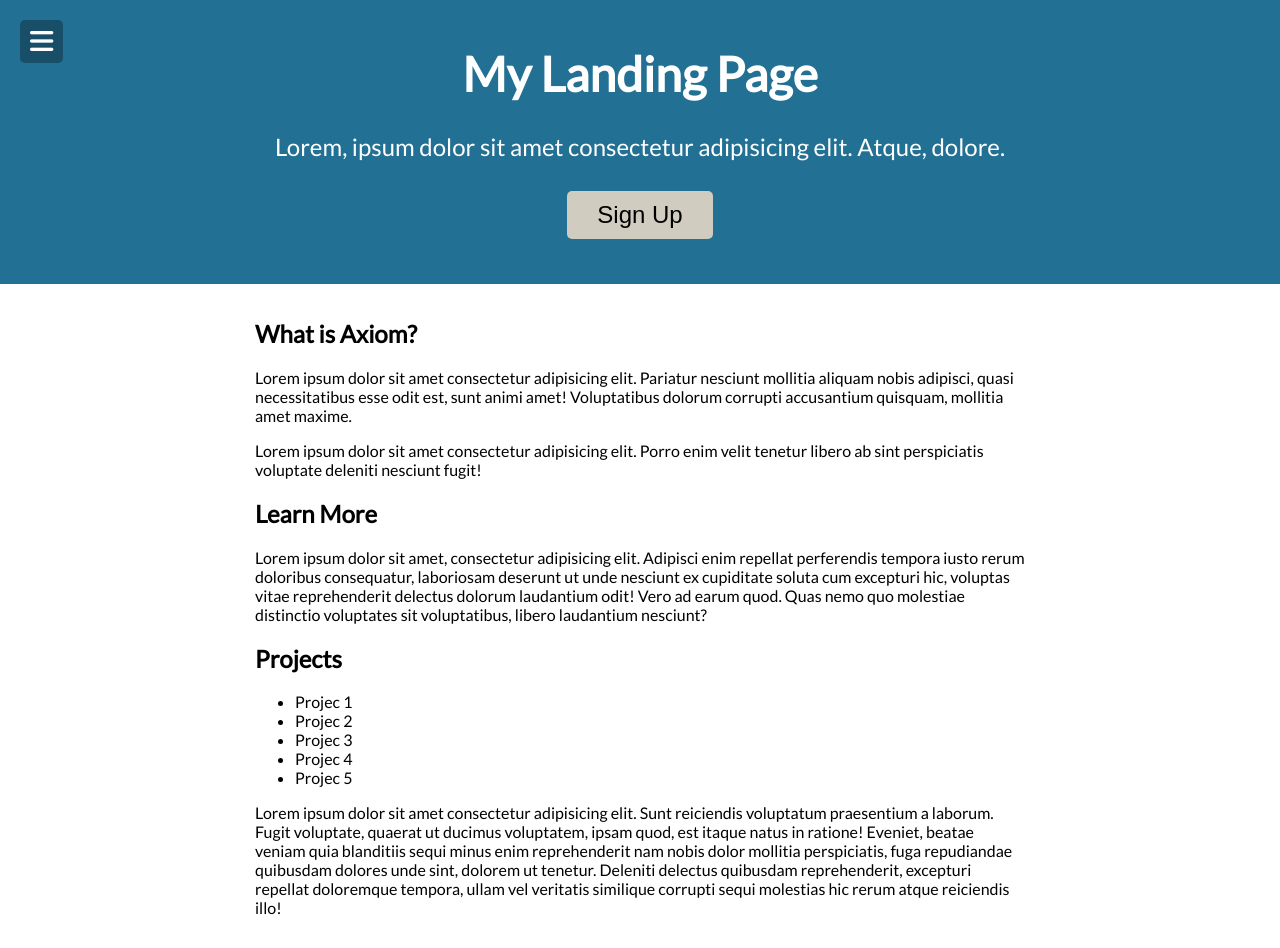
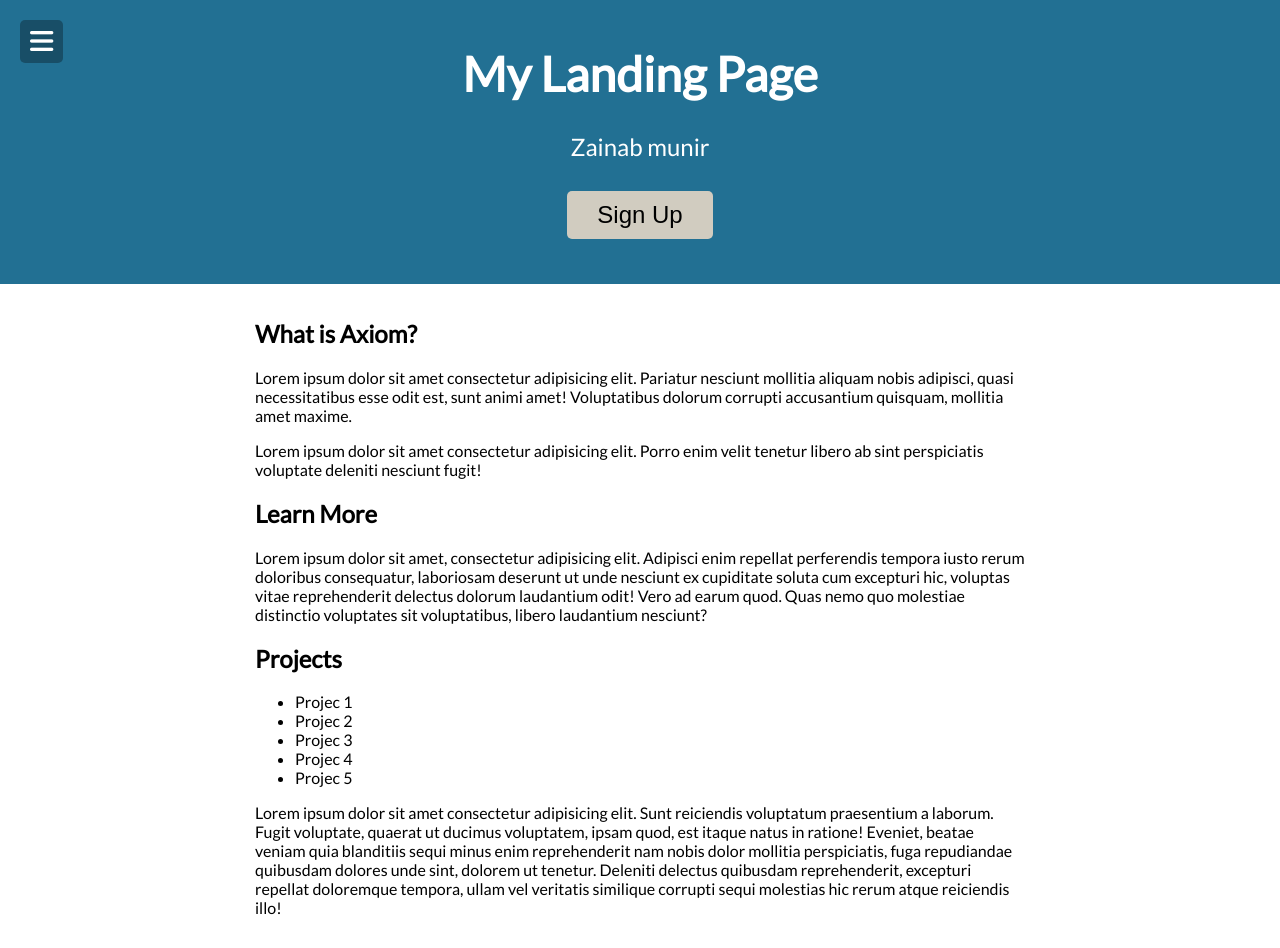
Before and after one commit to codingwithzainab/Landing-page, a plain HTML site: page landing page/index.html in a window 1280 px wide. Drawn offline with Linux system fonts and the light colour scheme.

Commit message:
landing page
landing page

```diff
--- a/landing page/index.html
+++ b/landing page/index.html
@@ -29,7 +29,7 @@
         <i class="fa fa-bars fa-2x"></i>
     </button>
     <h1>My Landing Page</h1>
-    <p>Lorem, ipsum dolor sit amet consectetur adipisicing elit. Atque, dolore.</p>
+    <p>Zainab munir</p>
 
     <button class="cta-btn" id="open">Sign Up</button>
 
```
